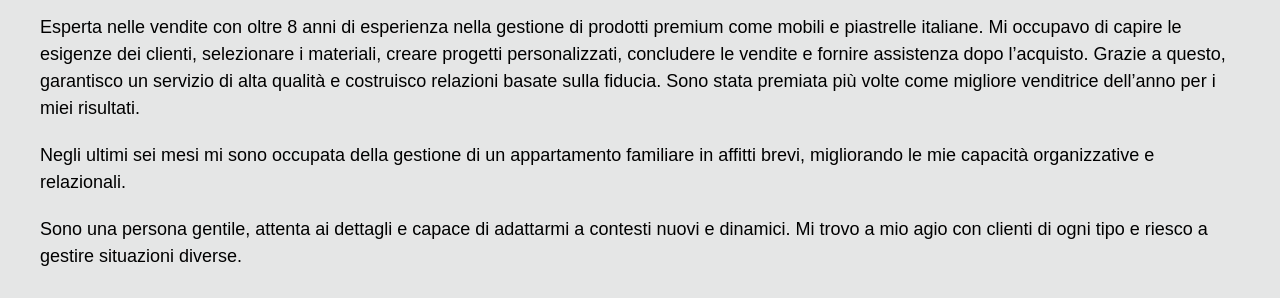
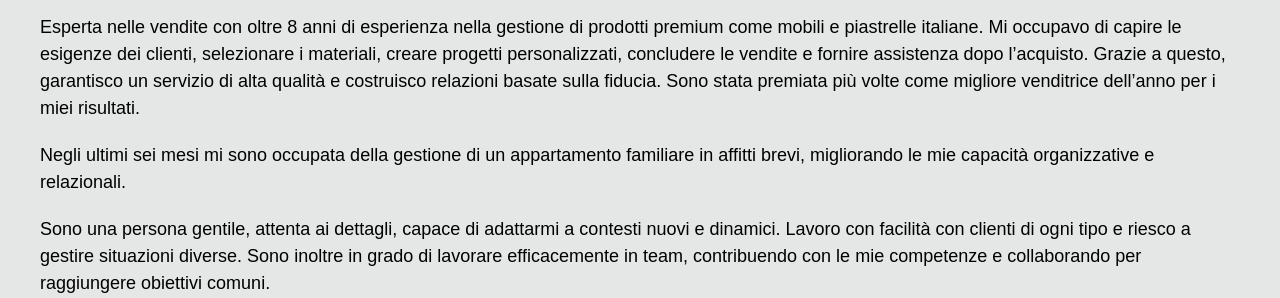
Before and after one commit to Monacolga/CV, a plain HTML site: page index.html in a window 1280 px wide. Shown: the part 642-940 px from the top of the page. Drawn offline with Linux system fonts and the light colour scheme.

Commit message:
add team work

```diff
--- a/index.html
+++ b/index.html
@@ -92,9 +92,11 @@
             organizzative e relazionali.
           </p>
           <p>
-            Sono una persona gentile, attenta ai dettagli e capace di adattarmi
-            a contesti nuovi e dinamici. Mi trovo a mio agio con clienti di ogni
-            tipo e riesco a gestire situazioni diverse.
+            Sono una persona gentile, attenta ai dettagli, capace di adattarmi a
+            contesti nuovi e dinamici. Lavoro con facilità con clienti di ogni
+            tipo e riesco a gestire situazioni diverse. Sono inoltre in grado di
+            lavorare efficacemente in team, contribuendo con le mie competenze e
+            collaborando per raggiungere obiettivi comuni.
           </p>
         </section>
       </div>
```
